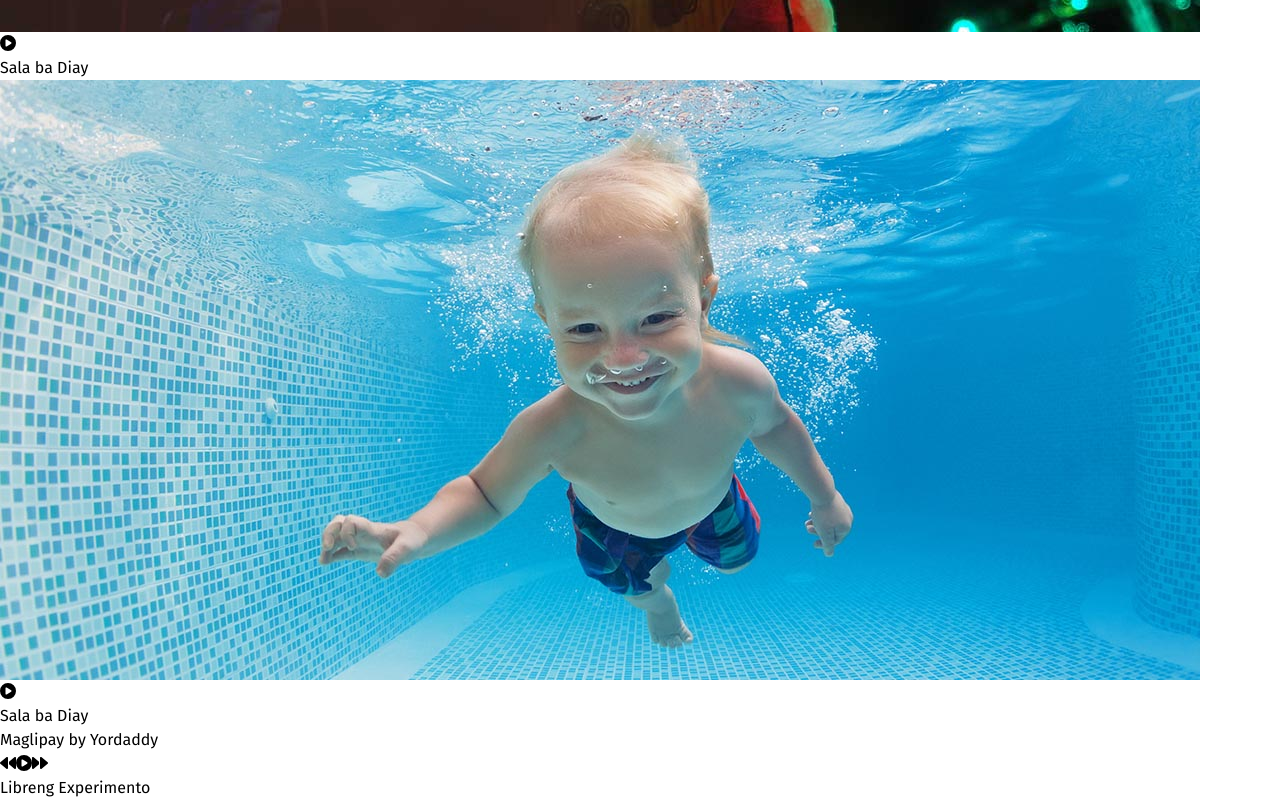
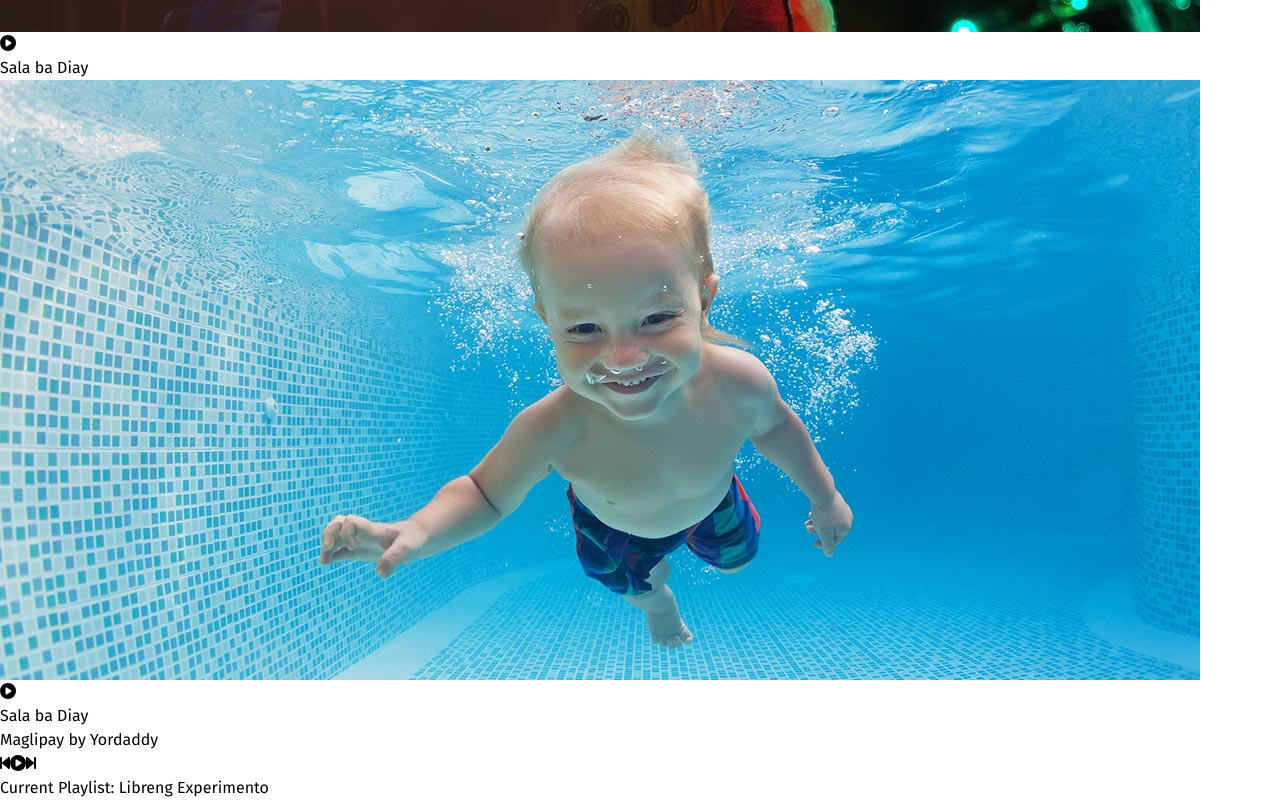
Before and after one commit to rymacdev/soundgarage, a React (Vite) app: page / in a window 1280 px wide. Shown: the part 6280-7080 px from the top of the page. Built offline with nearby package versions, Linux system fonts and the light colour scheme.

Commit message:
minor ui changes
- highlight menu button
- cleanup spotlight spacing
- cleanup featured songs

```diff
--- a/src/components/shared/Header.tsx
+++ b/src/components/shared/Header.tsx
@@ -13,16 +13,16 @@ function Header(props: any) {
   }, [props.menuHidden]);
 
   return (
-    <div className="flex flex-row items-center sticky w-full p-4 sm:p-6 bg-slate-200 justify-between gap-4">
+    <div className="flex flex-row items-center sticky w-full bg-slate-200 justify-between">
       <div>
-        <button className="text-slate-500" onClick={() => {
+        <button className="text-slate-200 bg-blue-700 p-4 sm:p-6" onClick={() => {
             props.setMenuHidden(!props.menuHidden);
           }}>
           <FontAwesomeIcon icon={props.menuHidden ? faBars : faXmark} />
         </button>
       </div>
       <div><input type="search" placeholder="Search library..." name="search-library" className="border-2 border-slate-300 rounded py-1 px-2 w-30 sm:w-80 hidden sm:block"/></div>
-      <div className="flex flex-row items-center">
+      <div className="flex flex-row items-center p-4 sm:p-6">
         <div className="flex flex-row items-center"><FontAwesomeIcon icon={faCircleUser} className="text-slate-400 text-2xl hover:text-slate-500 cursor-not-allowed"/></div>
       </div>
     </div>
--- a/src/components/shared/Layout.tsx
+++ b/src/components/shared/Layout.tsx
@@ -3,7 +3,7 @@ import Player from "./Player";
 import Sidebar from "./Sidebar";
 import Header from "./Header";
 
-import { useState, useRef } from "react";
+import { useState, useRef, useEffect } from "react";
 
 function Layout() {
 
@@ -14,77 +14,99 @@ function Layout() {
       artist: "Yordaddy",
       album: "Libreng Experimento",
       artwork: "./assets/songs/libreng-experimento/yordaddy-artwork-01.jpg",
-      songfile: "./assets/songs/libreng-experimento/01-maglipay.mp3"
+      songfile: "./assets/songs/libreng-experimento/01-maglipay.mp3",
+      genre: "bisrock, rock",
+      tags: "recommended"
     },
     {
       title: "Sala Ba Diay",
       artist: "Yordaddy",
       album: "Libreng Experimento",
       artwork: "./assets/songs/libreng-experimento/yordaddy-artwork-01.jpg",
-      songfile: "./assets/songs/libreng-experimento/02-sala-ba-diay.mp3"
+      songfile: "./assets/songs/libreng-experimento/02-sala-ba-diay.mp3",
+      genre: "bisrock, rock",
+      tags: ""
     },
     {
       title: "Sinelas",
       artist: "Yordaddy",
       album: "Libreng Experimento",
       artwork: "./assets/songs/libreng-experimento/yordaddy-artwork-01.jpg",
-      songfile: "./assets/songs/libreng-experimento/03-sinelas.mp3"
+      songfile: "./assets/songs/libreng-experimento/03-sinelas.mp3",
+      genre: "bisrock, rock",
+      tags: ""
     },
     {
       title: "Naytlayp Ni Batman",
       artist: "Yordaddy",
       album: "Libreng Experimento",
       artwork: "./assets/songs/libreng-experimento/yordaddy-artwork-01.jpg",
-      songfile: "./assets/songs/libreng-experimento/04-naytlayp-ni-batman.mp3"
+      songfile: "./assets/songs/libreng-experimento/04-naytlayp-ni-batman.mp3",
+      genre: "bisrock, rock",
+      tags: "featured"
     },
     {
       title: "Kina Nihitan",
       artist: "Yordaddy",
       album: "Libreng Experimento",
       artwork: "./assets/songs/libreng-experimento/yordaddy-artwork-01.jpg",
-      songfile: "./assets/songs/libreng-experimento/06-kinanihitan.mp3"
+      songfile: "./assets/songs/libreng-experimento/06-kinanihitan.mp3",
+      genre: "bisrock, rock",
+      tags: "recommended"
     },
     {
       title: "Asa Na",
       artist: "Yordaddy",
       album: "Libreng Experimento",
       artwork: "./assets/songs/libreng-experimento/yordaddy-artwork-01.jpg",
-      songfile: "./assets/songs/libreng-experimento/07-asa-na.mp3"
+      songfile: "./assets/songs/libreng-experimento/07-asa-na.mp3",
+      genre: "bisrock, rock",
+      tags: "featured"
     },
     {
       title: "Laay Blues",
       artist: "Yordaddy",
       album: "Libreng Experimento",
       artwork: "./assets/songs/libreng-experimento/yordaddy-artwork-01.jpg",
-      songfile: "./assets/songs/libreng-experimento/08-laay-blues.mp3"
+      songfile: "./assets/songs/libreng-experimento/08-laay-blues.mp3",
+      genre: "bisrock, rock",
+      tags: "featured"
     },
     {
       title: "Karnero",
       artist: "Yordaddy",
       album: "Libreng Experimento",
       artwork: "./assets/songs/libreng-experimento/yordaddy-artwork-01.jpg",
-      songfile: "./assets/songs/libreng-experimento/09-karnero.mp3"
+      songfile: "./assets/songs/libreng-experimento/09-karnero.mp3",
+      genre: "bisrock, rock",
+      tags: "featured"
     },
     {
       title: "Nihit",
       artist: "Yordaddy",
       album: "Libreng Experimento",
       artwork: "./assets/songs/libreng-experimento/yordaddy-artwork-01.jpg",
-      songfile: "./assets/songs/libreng-experimento/10-nihit.mp3"
+      songfile: "./assets/songs/libreng-experimento/10-nihit.mp3",
+      genre: "bisrock, rock",
+      tags: "recommended"
     },
     {
       title: "Angelie",
       artist: "Yordaddy",
       album: "Libreng Experimento",
       artwork: "./assets/songs/libreng-experimento/yordaddy-artwork-01.jpg",
-      songfile: "./assets/songs/libreng-experimento/11-angelie.mp3"
+      songfile: "./assets/songs/libreng-experimento/11-angelie.mp3",
+      genre: "bisrock, rock",
+      tags: "featured"
     },
     {
       title: "Unsaon Na Lang",
       artist: "Yordaddy",
       album: "Libreng Experimento",
       artwork: "./assets/songs/libreng-experimento/yordaddy-artwork-01.jpg",
-      songfile: "./assets/songs/libreng-experimento/12-unsaon-na-lang.mp3"
+      songfile: "./assets/songs/libreng-experimento/12-unsaon-na-lang.mp3",
+      genre: "bisrock, rock",
+      tags: "recommended featured"
     }
   ]);
 
--- a/src/components/shared/Player.tsx
+++ b/src/components/shared/Player.tsx
@@ -1,5 +1,5 @@
 import { FontAwesomeIcon } from "@fortawesome/react-fontawesome";
-import { faCirclePlay, faForward, faBackward, faCirclePause } from "@fortawesome/free-solid-svg-icons";
+import { faCirclePlay, faForwardStep, faBackwardStep, faCirclePause } from "@fortawesome/free-solid-svg-icons";
 import { useRef, useState, useEffect } from "react";
 
 function Player(props: any) {
@@ -25,17 +25,17 @@ function Player(props: any) {
       <div className="text-sm p-0">{props.songs[props.currentSongIndex].title} by {props.songs[props.currentSongIndex].artist}</div>
       <div className="flex flex-row justify-center items-center gap-4 w-40 text-slate-400">
         <button className="skip-btn hover:text-blue-600">
-          <FontAwesomeIcon icon={faBackward} />
+          <FontAwesomeIcon icon={faBackwardStep} />
         </button>
         <button onClick={() => setIsPlaying(!isPlaying)} className="play-btn hover:text-blue-600">
           <FontAwesomeIcon icon={isPlaying ? faCirclePause : faCirclePlay} className="text-2xl"/>
         </button>
         <button className="skip-btn hover:text-blue-600">
-          <FontAwesomeIcon icon={faForward} />
+          <FontAwesomeIcon icon={faForwardStep} />
         </button>
       </div>
       <div>
-        <p className="text-sm p-0 hidden sm:block">{props.songs[props.currentSongIndex].album}</p>
+        <p className="text-sm p-0 hidden sm:block">Current Playlist: {props.songs[props.currentSongIndex].album}</p>
       </div>
     </div>
   )
```
Also changed, not shown: src/components/Home.tsx (+16 -17 lines).
